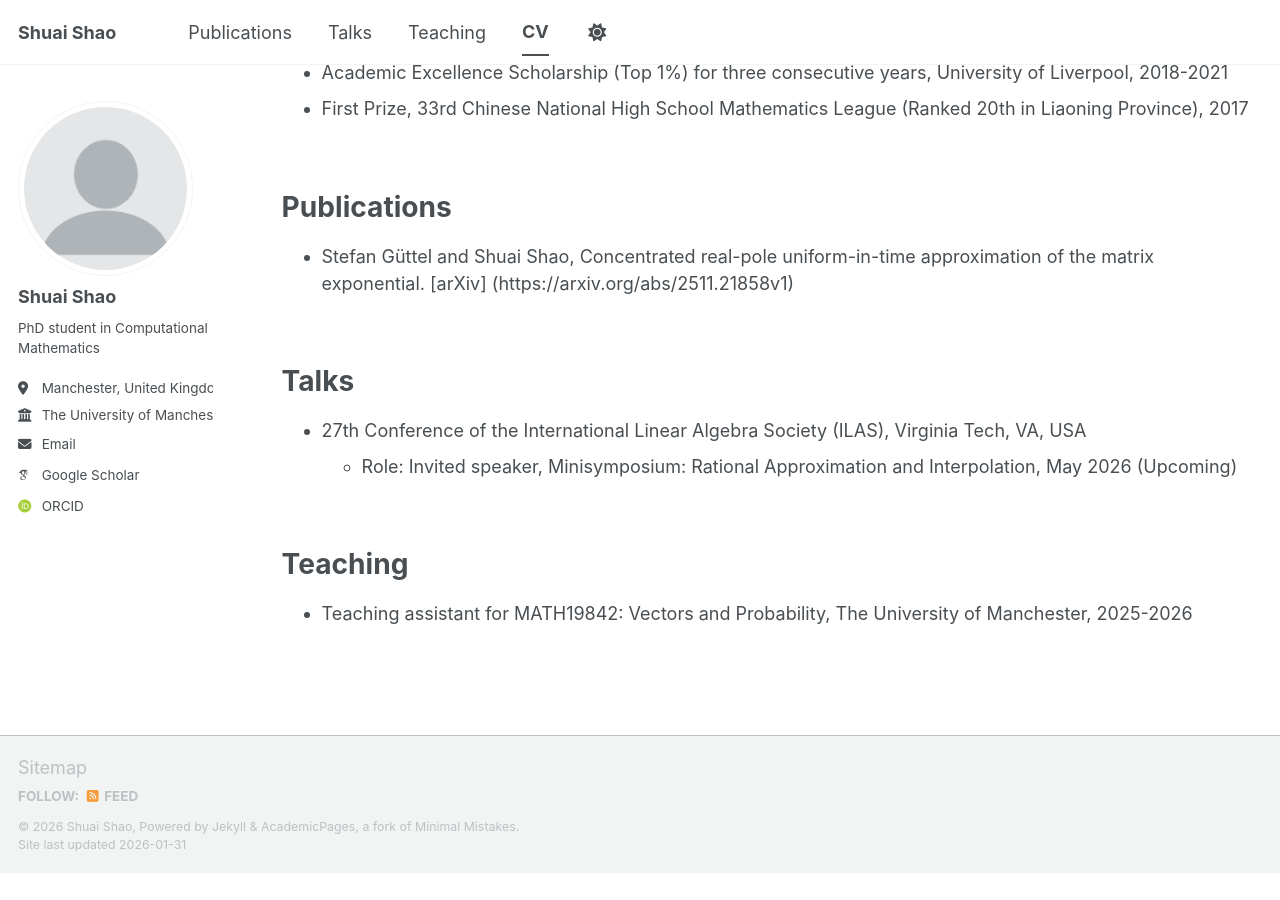
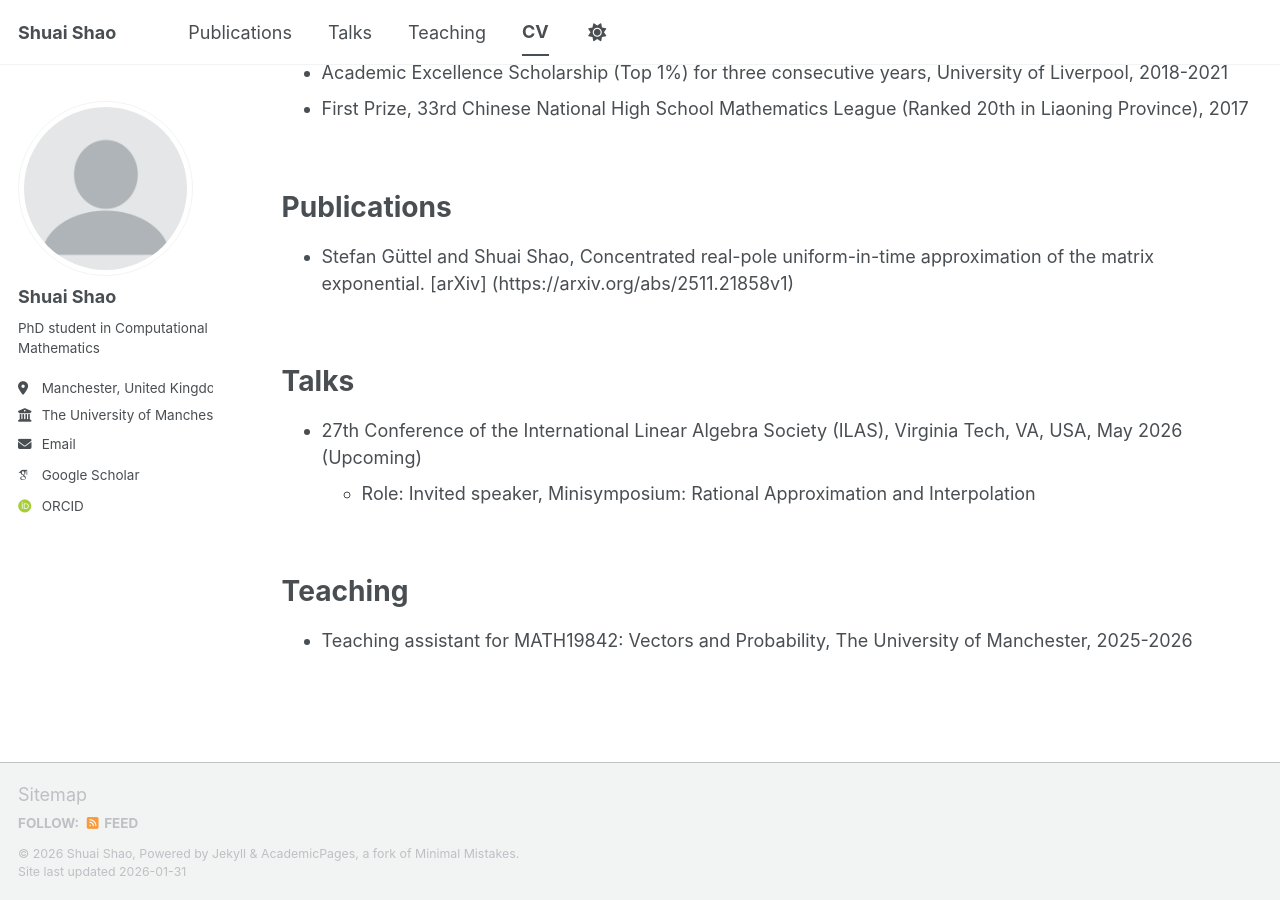
Before and after one commit to ShuaiShao-1203/ShuaiShao-1203.github.io, a Jekyll site: the page built from _pages/cv.md, in a window 1280 px wide and 900 px high, scrolled down 985 px. Built offline with Jekyll 4.4.1, drawn with Linux system fonts in a browser that asks for light colours; some web fonts are replaced; a script bundle is joined from its source files by our own code; library files that are not in the unit come from our copies; before the commit the page ends 1858 px from its top, so only the background shows below that.

Commit message:
Update cv.md

```diff
--- a/_pages/cv.md
+++ b/_pages/cv.md
@@ -55,8 +55,8 @@ Publications
 
 Talks
 ======
-* 27th Conference of the International Linear Algebra Society (ILAS), Virginia Tech, VA, USA
-  * Role: Invited speaker, Minisymposium: Rational Approximation and Interpolation, May 2026 (Upcoming)
+* 27th Conference of the International Linear Algebra Society (ILAS), Virginia Tech, VA, USA, May 2026 (Upcoming)
+  * Role: Invited speaker, Minisymposium: Rational Approximation and Interpolation
 
 &nbsp;
 
```
